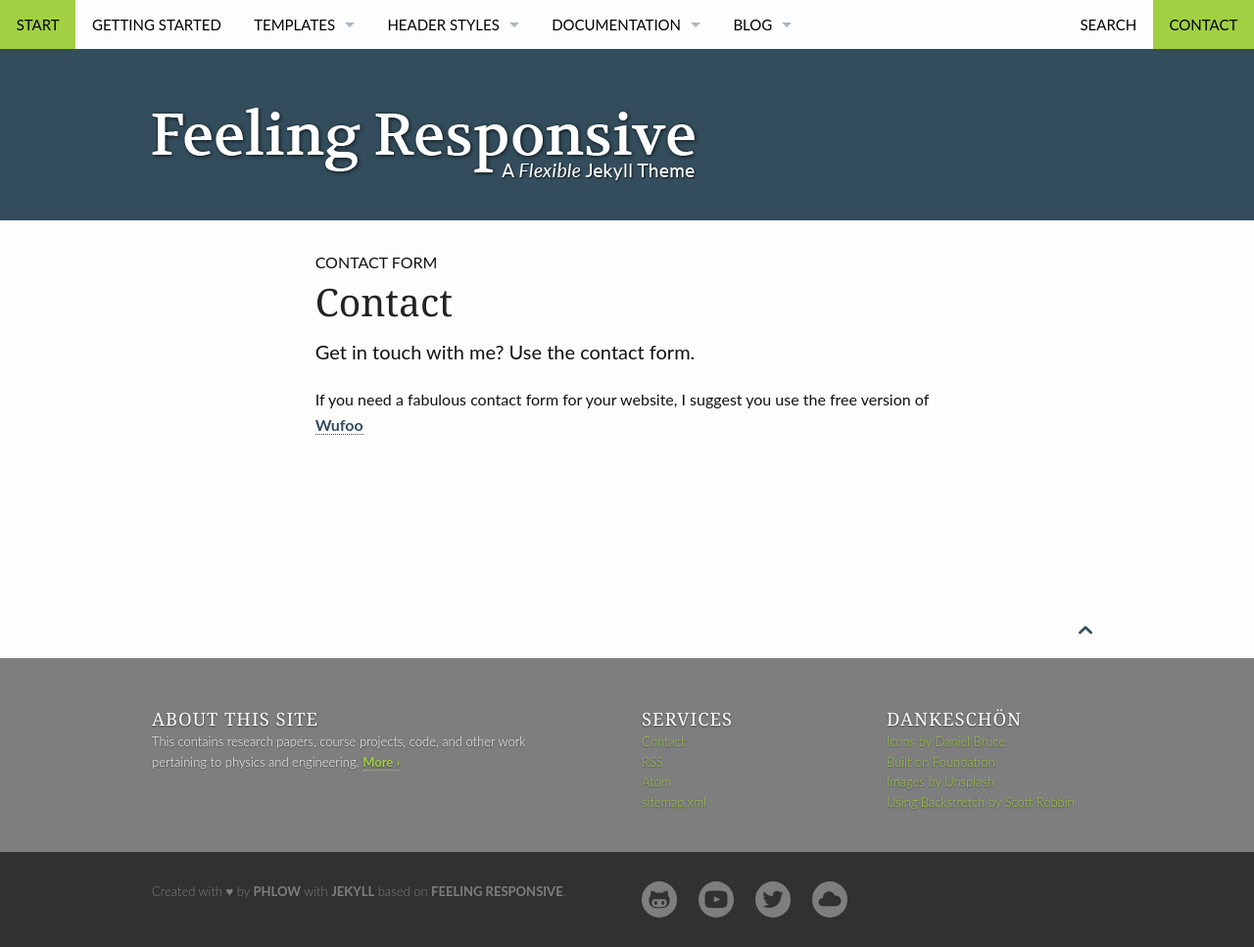
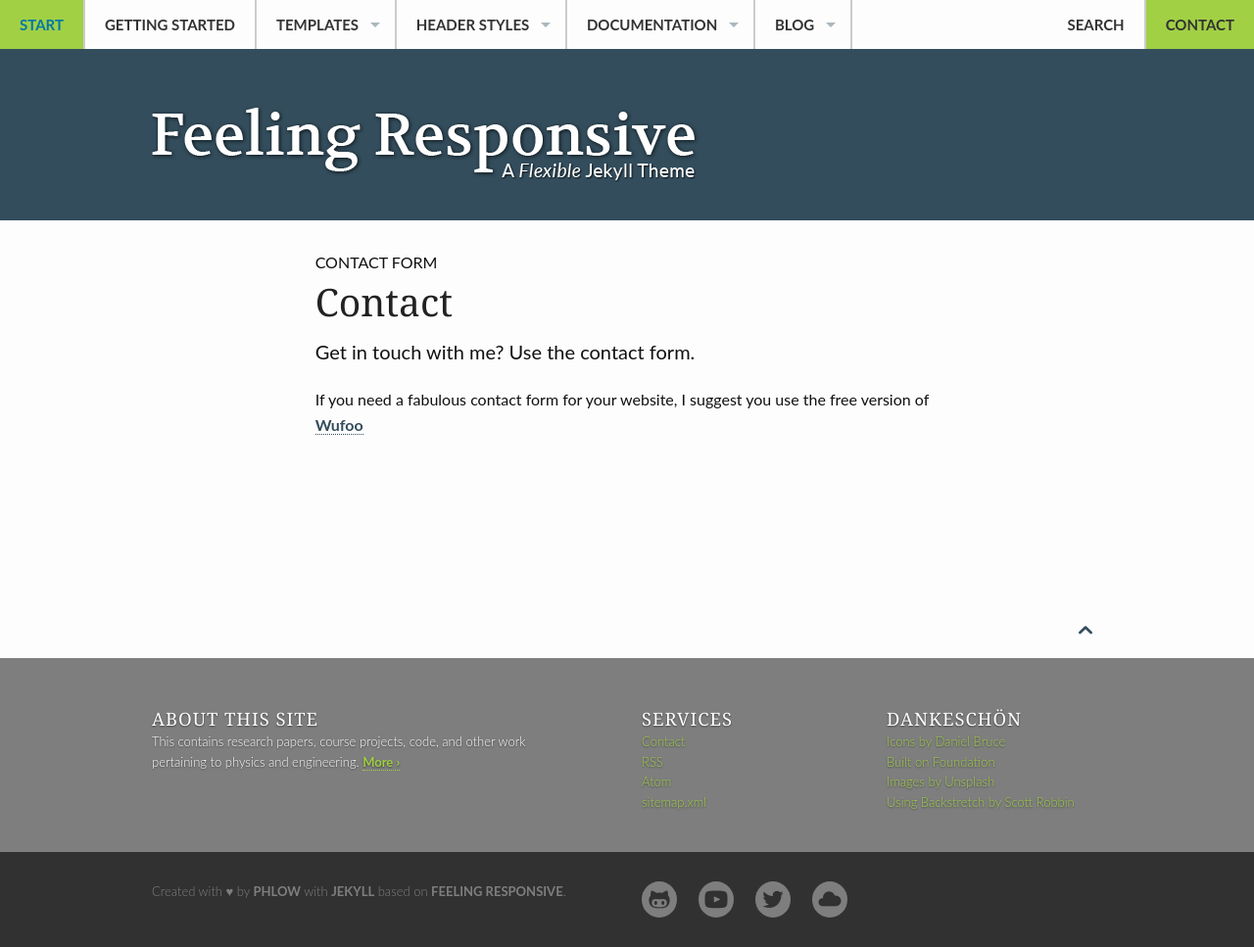
Before and after one commit to averybooks/averybooks.github.io, a Jekyll site: the page built from pages/contact.md, in a window 1280 px wide. Shown: the whole page at 98% size. Built offline with Jekyll 4.4.1, drawn with Linux system fonts in a browser that asks for light colours.

Commit message:
Update styles_feeling_responsive.scss

```diff
--- a/assets/css/styles_feeling_responsive.scss
+++ b/assets/css/styles_feeling_responsive.scss
@@ -47,3 +47,30 @@ sitemap:
 {% endif %}
 
 @import "11_syntax-highlighting.scss";
+
+
+/* =========================================
+   CUSTOM NAVIGATION OVERRIDES
+   ========================================= */
+   .top-bar-section ul li > a {
+    /* 1. Adjust the width/spacing (Top/Bottom 0, Left/Right 20px) */
+    padding: 0 20px !important;
+
+    /* 2. Adjust the border thickness, style, and color */
+    border-right: 2px solid #cccccc !important;
+
+    /* 3. Adjust the text color */
+    color: #333333 !important;
+
+    font-weight: bold !important;
+}
+
+/* Remove the border from the very last item so it looks clean */
+.top-bar-section ul li:last-child > a {
+    border-right: none !important;
+}
+
+/* Change the color when you hover over a link */
+.top-bar-section ul li > a:hover {
+    color: #0078A8 !important;
+}
```
